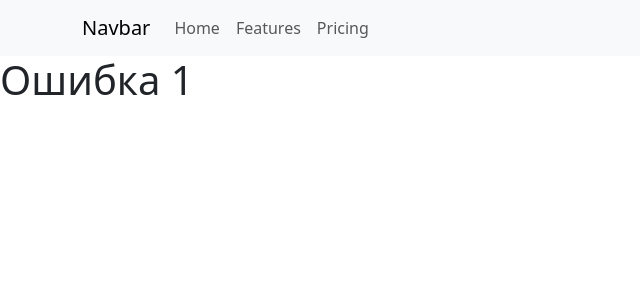
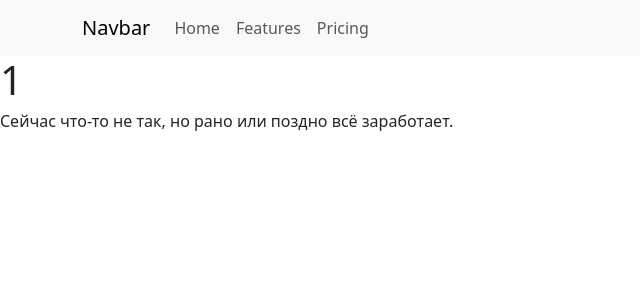
Before and after one commit to Melchalk/ReactApp, a React (Vite) app in the folder mel-vite/: page /error/1 in a window 1280 px wide. Shown: the top 300 px of the page, without its empty margins (0-640 px from the left). Built offline with nearby package versions, Linux system fonts and the light colour scheme; no server answers.

Commit message:
update message of error

```diff
--- a/mel-vite/src/Pages/ErrorPage.tsx
+++ b/mel-vite/src/Pages/ErrorPage.tsx
@@ -3,6 +3,9 @@ import { useParams } from "react-router-dom"
 export function ErrorPage(){
     let {id} = useParams();
     return(
-        <h1>Ошибка {id}</h1>
+        <>
+            <h1>{id}</h1>
+            <h6>Сейчас что-то не так, но рано или поздно всё заработает.</h6>
+        </>
     )
 }
```
